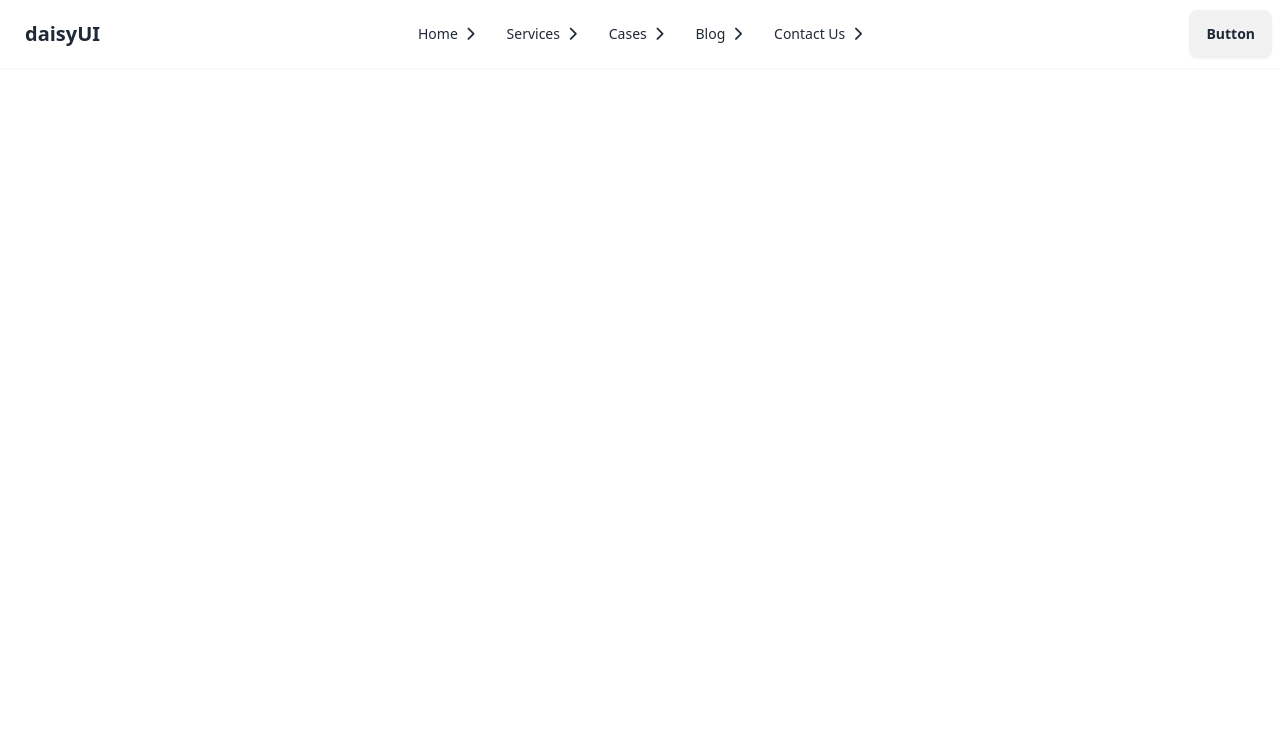
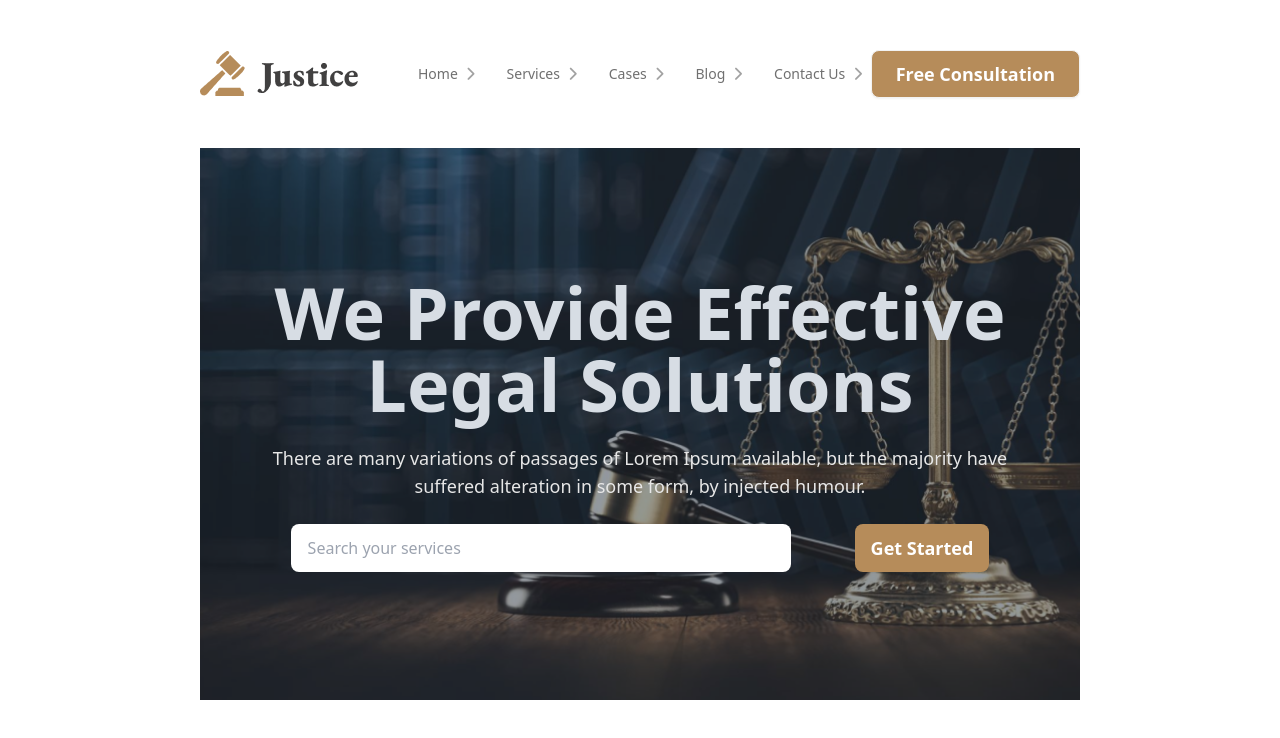
Before and after one commit to Maneulislam/Legal-Justice-Solution, a plain HTML site: page index.html in a window 1280 px wide. Drawn offline with nearby package versions, Linux system fonts and the light colour scheme.

Commit message:
Added banner section

```diff
--- a/index.html
+++ b/index.html
@@ -4,7 +4,7 @@
 <head>
     <meta charset="UTF-8">
     <meta name="viewport" content="width=device-width, initial-scale=1.0">
-    <title>Document</title>
+    <title>Legal Solution</title>
 
     <!--
     Tailwind CSS
@@ -13,26 +13,22 @@
     <script src="https://cdn.tailwindcss.com"></script>
 
     <script>
-    tailwind = window.tailwind || {};
         tailwind.config = {
             theme: {
                 extend: {
                     colors: {
                         clifford: '#da373d',
-            ocean: '#1ca9c9',
-            forest: '#228b22',
-            'dark-3': '#707070'
+                        dark3: '#707070',
                     }
                 }
             }
-    };
+        }
     </script>
 
 
     <!-- daisy UI -->
 
     <link href="https://cdn.jsdelivr.net/npm/daisyui@4.12.24/dist/full.min.css" rel="stylesheet" type="text/css" />
-    <script src="https://cdn.tailwindcss.com"></script>
 
     <!-- Font Awesome -->
 
@@ -43,13 +39,13 @@
 <body>
     <!-- Header Section -->
 
-    <header>
+    <header class="lg:w-[70%] mx-auto">
 
         <!-- Navbar -->
 
-        <nav>
+        <nav class="my-10">
 
-            <div class="navbar bg-base-100 shadow-sm">
+            <div class="navbar bg-base-100 ">
                 <div class="navbar-start">
                     <div class="dropdown">
                         <div tabindex="0" role="button" class="btn btn-ghost lg:hidden">
@@ -69,24 +65,60 @@
 
                         </ul>
                     </div>
-                    <a class="btn btn-ghost text-xl">daisyUI</a>
+                    <img src="images/logo2.png" alt="">
                 </div>
                 <div class="navbar-center hidden lg:flex ">
-                    <ul class="menu menu-horizontal px-1 ">
-                        <li><a>Home <i class="fa-solid fa-chevron-right"></i></a></li>
-                        <li><a>Services <i class="fa-solid fa-chevron-right"></i></a></li>
-                        <li><a>Cases <i class="fa-solid fa-chevron-right"></i></a></li>
-                        <li><a>Blog <i class="fa-solid fa-chevron-right"></i></a></li>
-                        <li><a>Contact Us <i class="fa-solid fa-chevron-right"></i></a></li>
+                    <ul class="menu menu-horizontal px-1 text-dark3">
+                        <li><a>Home <i class="fa-solid fa-chevron-right opacity-65"></i></a></li>
+                        <li><a>Services <i class="fa-solid fa-chevron-right opacity-65"></i></a></li>
+                        <li><a>Cases <i class="fa-solid fa-chevron-right opacity-65"></i></a></li>
+                        <li><a>Blog <i class="fa-solid fa-chevron-right opacity-65"></i></a></li>
+                        <li><a>Contact Us<i class="fa-solid fa-chevron-right opacity-65"></i></a></li>
                     </ul>
                 </div>
                 <div class="navbar-end">
-                    <a class="btn">Button</a>
+                    <a class="btn text-white text-lg font-semibold lg:px-6  bg-[#B68C5A] ">Free Consultation</a>
                 </div>
             </div>
 
 
         </nav>
+
+
+
+
+        <!-- Banner Section -->
+
+
+        <section class="mx-2">
+            <div class="hero " style="background-image: url(images/banner.png);">
+                <div class="hero-overlay"></div>
+                <div class="hero-content text-neutral-content text-center">
+                    <div class="py-28 ">
+                        <h1 class="mb-6 text-4xl lg:text-7xl font-extrabold">We Provide Effective <br> Legal Solutions</h1>
+                        <p class="mb-6 text-lg font-[400] text-[#E7E7E7]">
+                            There are many variations of passages of Lorem Ipsum available, but the majority have <br>
+                            suffered alteration in some form, by injected humour.
+                        </p>
+
+
+                        <div class="lg:flex justify-center space-y-5 lg:space-y-0 lg:space-x-16">
+                            <div>
+                                <input type="text" placeholder="Search your services" class="input input-neutral lg:w-[500px]" />
+
+                            </div>
+
+                            <div>
+                                <button class="btn  text-white border-none text-lg font-semibold px-4  bg-[#B68C5A]">Get Started</button>
+                            </div>
+                        </div>
+                    </div>
+                </div>
+            </div>
+        </section>
+
+
+
     </header>
 
     <!-- Main Content Section -->
```
Lines whose indentation alone changed are shown as unchanged.
